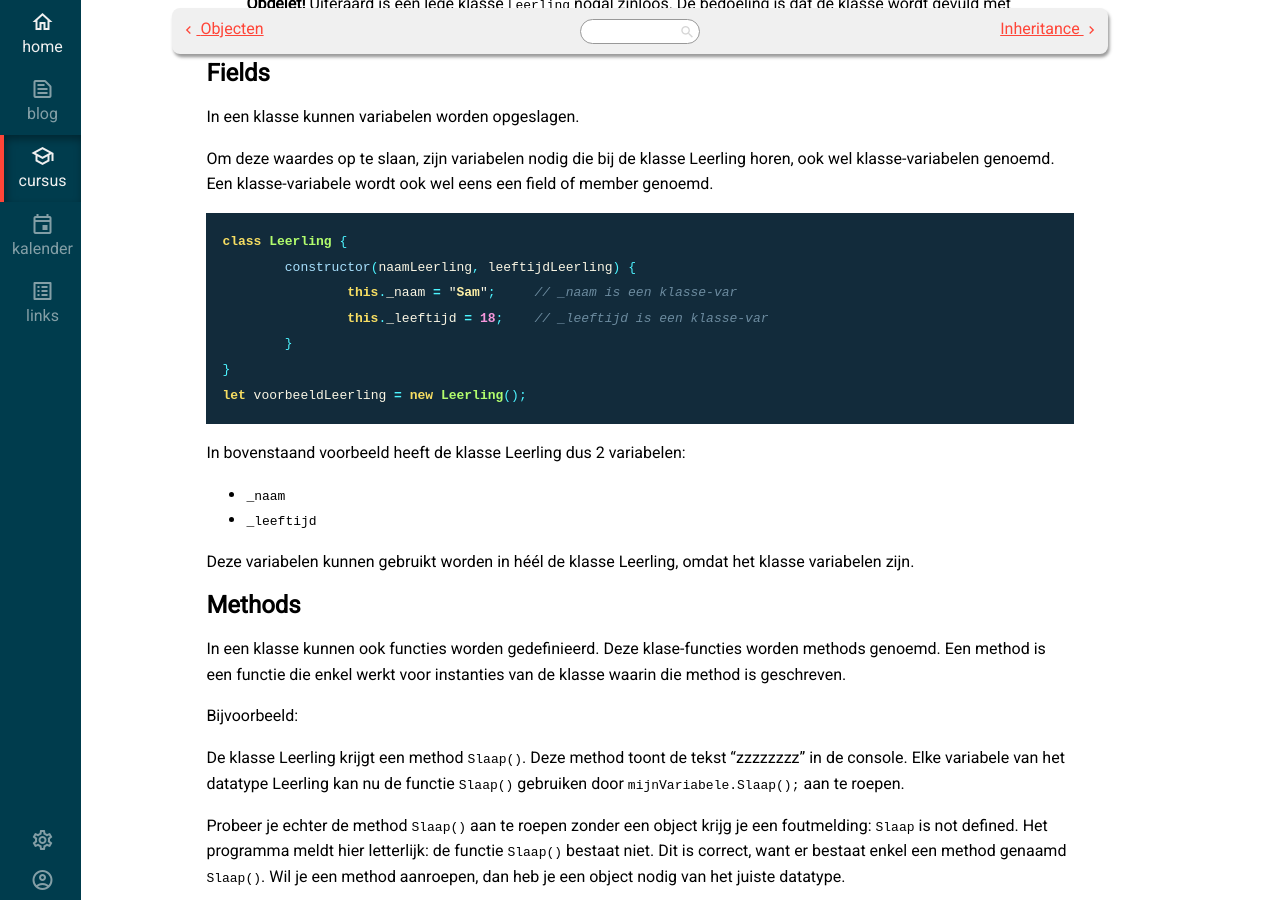
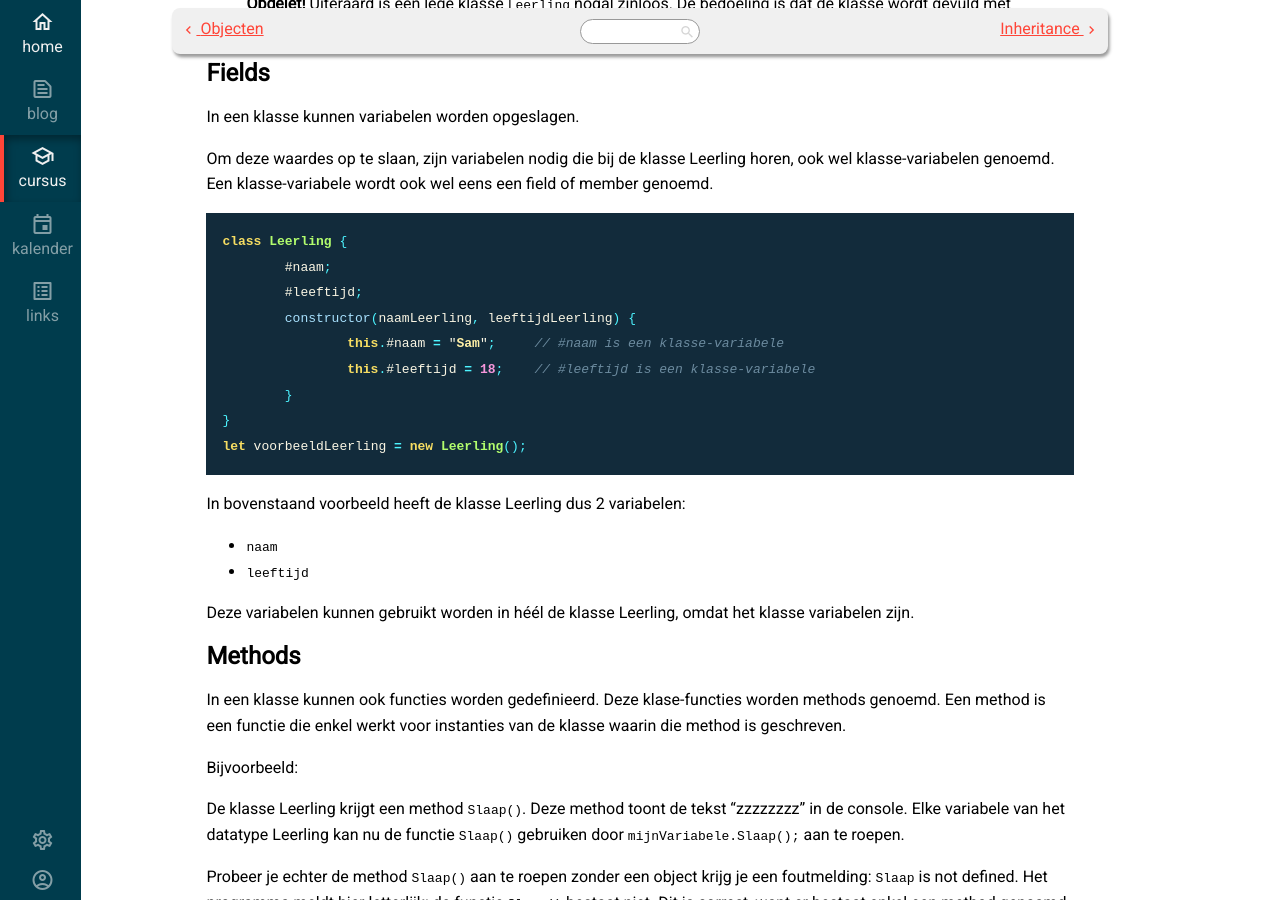
Before and after one commit to T-INFORMATICA/t-informatica.github.io, a Jekyll site: the page built from _courses/programmeren/datastructuren/klassen.md, in a window 1280 px wide and 900 px high, scrolled down 808 px. Built offline with Jekyll 4.4.1, drawn with Linux system fonts in a browser that asks for light colours; some web fonts are replaced; comment, search, counter and statistics services are not loaded; some of the changed text lies outside the part shown.

Commit message:
Update klassen.md

````diff
--- a/_courses/programmeren/datastructuren/klassen.md
+++ b/_courses/programmeren/datastructuren/klassen.md
@@ -63,9 +63,11 @@ Om deze waardes op te slaan, zijn variabelen nodig die bij de klasse Leerling ho
 
 ```javascript
 class Leerling {
+	#naam;
+	#leeftijd;
 	constructor(naamLeerling, leeftijdLeerling) {
-		this._naam = "Sam";	// _naam is een klasse-var
-		this._leeftijd = 18;	// _leeftijd is een klasse-var
+		this.#naam = "Sam";	// #naam is een klasse-variabele
+		this.#leeftijd = 18;	// #leeftijd is een klasse-variabele
 	}
 }
 let voorbeeldLeerling = new Leerling();
@@ -86,8 +88,8 @@ Leerling voorbeeldLeerling = new Leerling();
 ```
 
 In bovenstaand voorbeeld heeft de klasse Leerling dus 2 variabelen:
- - `_naam`
- - `_leeftijd`
+ - `naam`
+ - `leeftijd`
 
 Deze variabelen kunnen gebruikt worden in héél de klasse Leerling, omdat het klasse variabelen zijn.
 
@@ -195,9 +197,11 @@ Het voorbeeld hieronder toont een klasse Leerling met twee fields: `_naam` en `_
 
 ```javascript
 class Leerling {
+	#naam;
+	#leeftijd;
 	constructor(naamLeerling, leeftijdLeerling) {
-		this._naam = naamLeerling;
-		this._leeftijd = leeftijdLeerling;
+		this.#naam = naamLeerling;
+		this.#leeftijd = leeftijdLeerling;
 	}
 }
 
````
